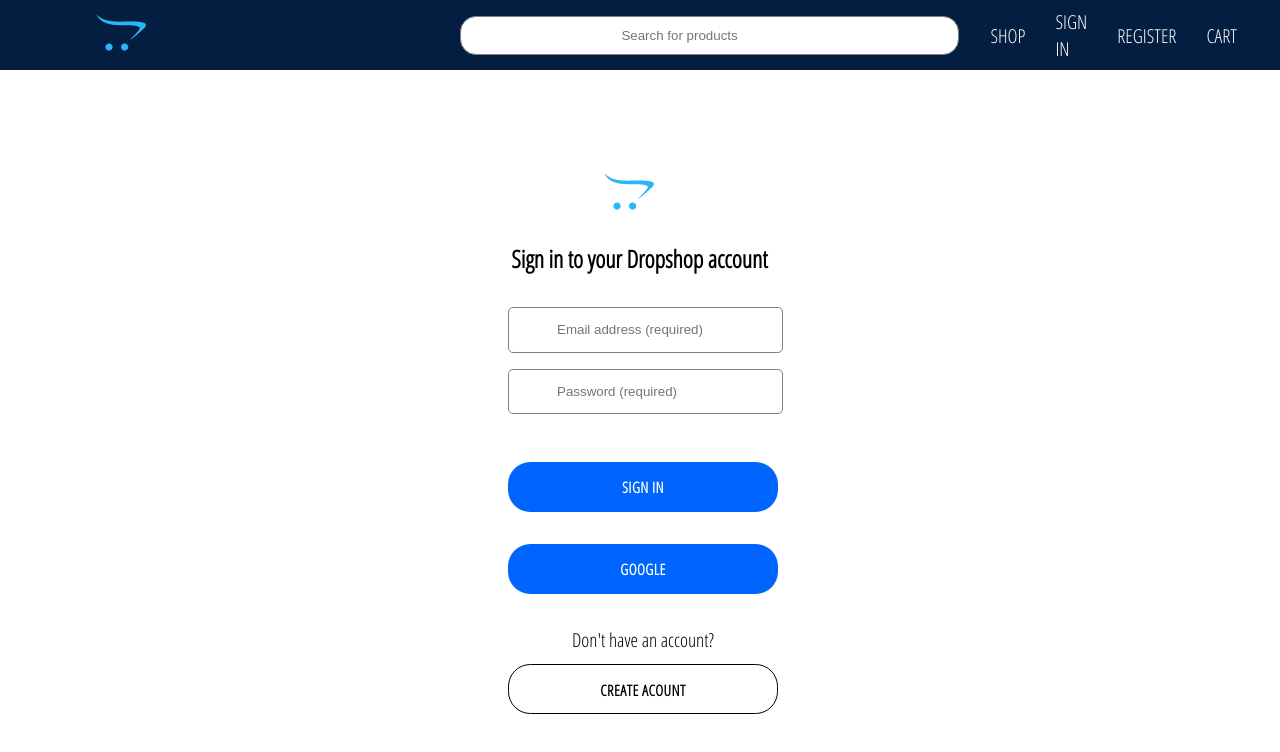
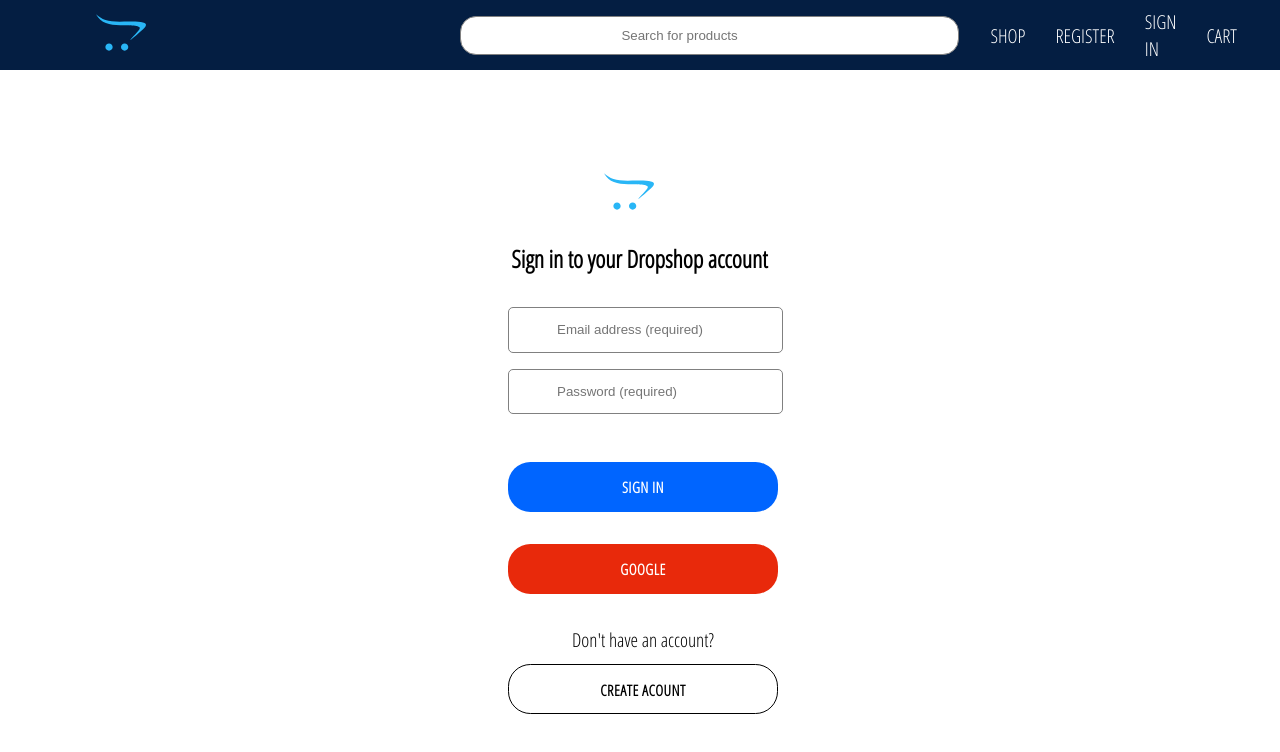
Before and after one commit to akash-dutta-au7/react-ecommerce, a React (Create React App) app: page /signin in a window 1280 px wide. Shown: the top 752 px of the page. Built offline with nearby package versions, Linux system fonts and the light colour scheme; no server answers.

Commit message:
button added, styling updated

```diff
--- a/src/App.js
+++ b/src/App.js
@@ -1,18 +1,43 @@
-import React, { Suspense } from 'react';
+import React, { Suspense, Component } from 'react';
+import { auth } from './Firebase/firebase.utils';
 import './App.css';
 import AppRouter from './Router';
 import Loader from './Components/Loader';
 import Header from './Components/Header';
 
-function App() {
+class App extends Component {
+  constructor() {
+    super();
+
+    this.state = {
+      currentUser: null,
+    };
+  }
+
+  unsubscribeFromAuth = null;
+
+  componentDidMount() {
+    this.unsubscribeFromAuth = auth.onAuthStateChanged((user) => {
+      this.setState({
+        currentUser: user,
+      });
+      console.log(user);
+    });
+  }
+
+  componentWillUnmount() {
+    this.unsubscribeFromAuth();
+  }
+  render() {
     return (
       <div className='App'>
         <Suspense fallback={<Loader />}>
-        <Header />
+          <Header currentUser={this.state.currentUser} />
           <AppRouter />
         </Suspense>
       </div>
     );
   }
+}
 
 export default App;
--- a/src/Components/Button/index.css
+++ b/src/Components/Button/index.css
@@ -21,3 +21,15 @@
   background-color: #408dff;
   color: black;
 }
+
+.google-sign-in {
+  background-color: #e8290b;
+  color: white;
+  /* min-width: 130px;
+  margin-right: 10px; */
+}
+
+.google-sign-in:hover {
+  background-color: #ff3e4d;
+  color: black;
+}
--- a/src/Components/Button/index.js
+++ b/src/Components/Button/index.js
@@ -1,8 +1,11 @@
 import React from 'react';
 import './index.css';
-const Button = ({ value, ...otherProps }) => {
+const Button = ({ value, isGoogleSignIn, ...otherProps }) => {
   return (
-    <button className='btn' {...otherProps}>
+    <button
+      className={`${isGoogleSignIn ? 'google-sign-in' : ''} btn`}
+      {...otherProps}
+    >
       {value}
     </button>
   );
--- a/src/Components/Header/index.js
+++ b/src/Components/Header/index.js
@@ -1,9 +1,10 @@
 import React from 'react';
 import { Link } from 'react-router-dom';
+import { auth } from '../../Firebase/firebase.utils';
 import { ReactComponent as Logo } from '../../assets/logo.svg';
 import './index.css';
 
-const Header = () => {
+const Header = ({ currentUser }) => {
   return (
     <div>
       <div className='header'>
@@ -21,12 +22,25 @@
           <Link className='menu' to='/shop'>
             SHOP
           </Link>
-          <Link className='menu' to='/signin'>
-            SIGN IN
-          </Link>
+
           <Link className='menu' to='/register'>
             REGISTER
           </Link>
+
+          {currentUser ? (
+            <div
+              className='menu'
+              style={{ cursor: 'pointer' }}
+              onClick={() => auth.signOut()}
+            >
+              SIGN OUT
+            </div>
+          ) : (
+            <Link className='menu' to='/signin'>
+              SIGN IN
+            </Link>
+          )}
+
           <Link className='menu' to='/cart'>
             CART
           </Link>
--- a/src/Components/Sign In/index.js
+++ b/src/Components/Sign In/index.js
@@ -71,7 +71,16 @@
             />
           </div>
           <Button type='submit' value='Sign In' />
-          <Button onClick={SignInWithGoogle} value='Google' />
+          <Button
+            onClick={SignInWithGoogle}
+            isGoogleSignIn={true}
+            value='Google'
+          />
+          {/*<Button
+            onClick={SignInWithGoogle}
+            isGoogleSignIn={true}
+            value='Google'
+        /> */}
           <h4>Don't have an account?</h4>
 
           <Link to='/register'>
--- a/src/Router/index.js
+++ b/src/Router/index.js
@@ -1,7 +1,7 @@
 import React, { lazy } from 'react';
 import { Route, Switch } from 'react-router-dom';
 //firebase-auth
-import { auth } from '../Firebase/firebase.utils';
+
 // All pages
 const HomePage = lazy(() => import('../Containers/HomePage'));
 //navbar menus
@@ -12,28 +12,6 @@
 const Electronics = lazy(() => import('../Containers/Electronics'));
 
 class AppRouter extends React.Component {
-  constructor() {
-    super();
-
-    this.state = {
-      currentUser: null,
-    };
-  }
-
-  unsubscribeFromAuth = null;
-
-  componentDidMount() {
-    this.unsubscribeFromAuth = auth.onAuthStateChanged((user) => {
-      this.setState({
-        currentUser: user,
-      });
-      console.log(user);
-    });
-  }
-
-  componentWillUnmount() {
-    this.unsubscribeFromAuth();
-  }
   render() {
     return (
       <div>
```
Lines whose indentation alone changed are shown as unchanged.
